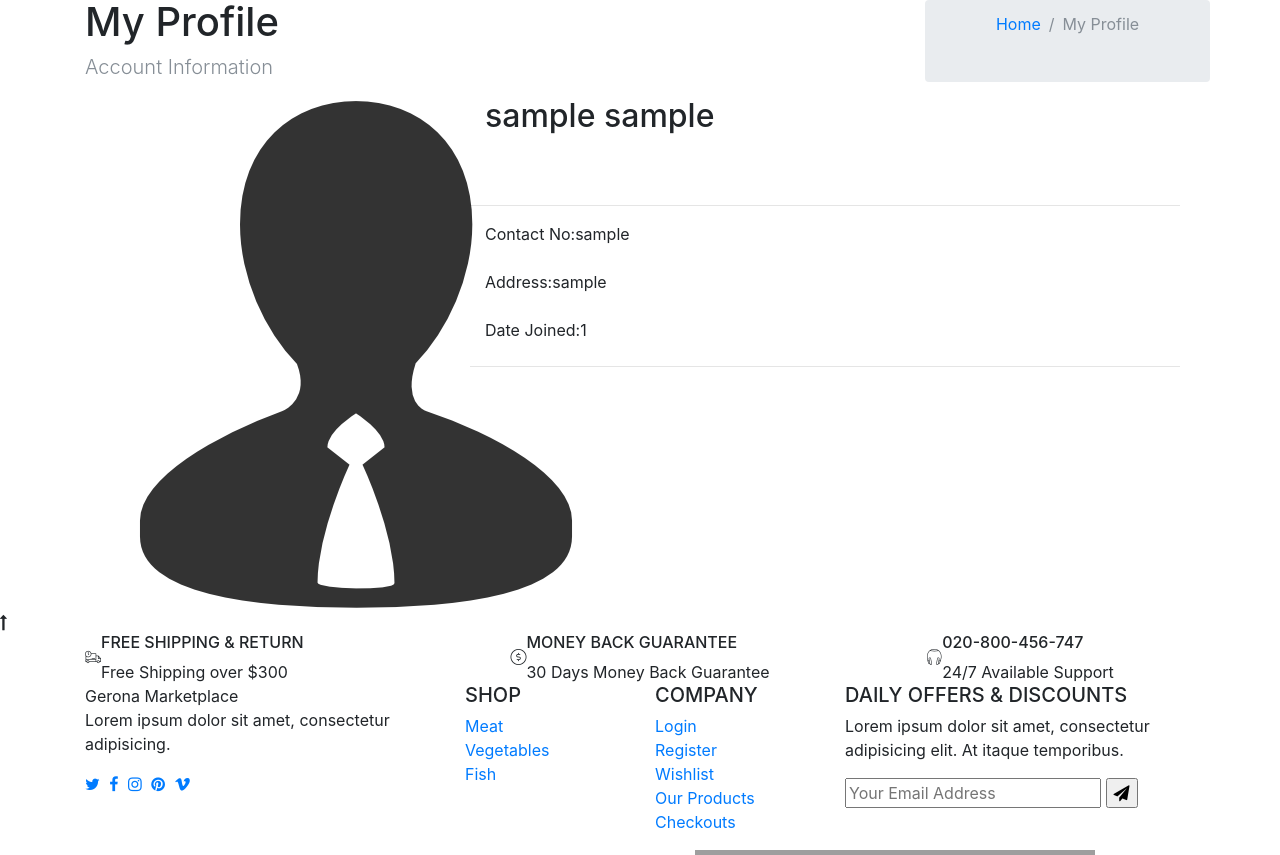
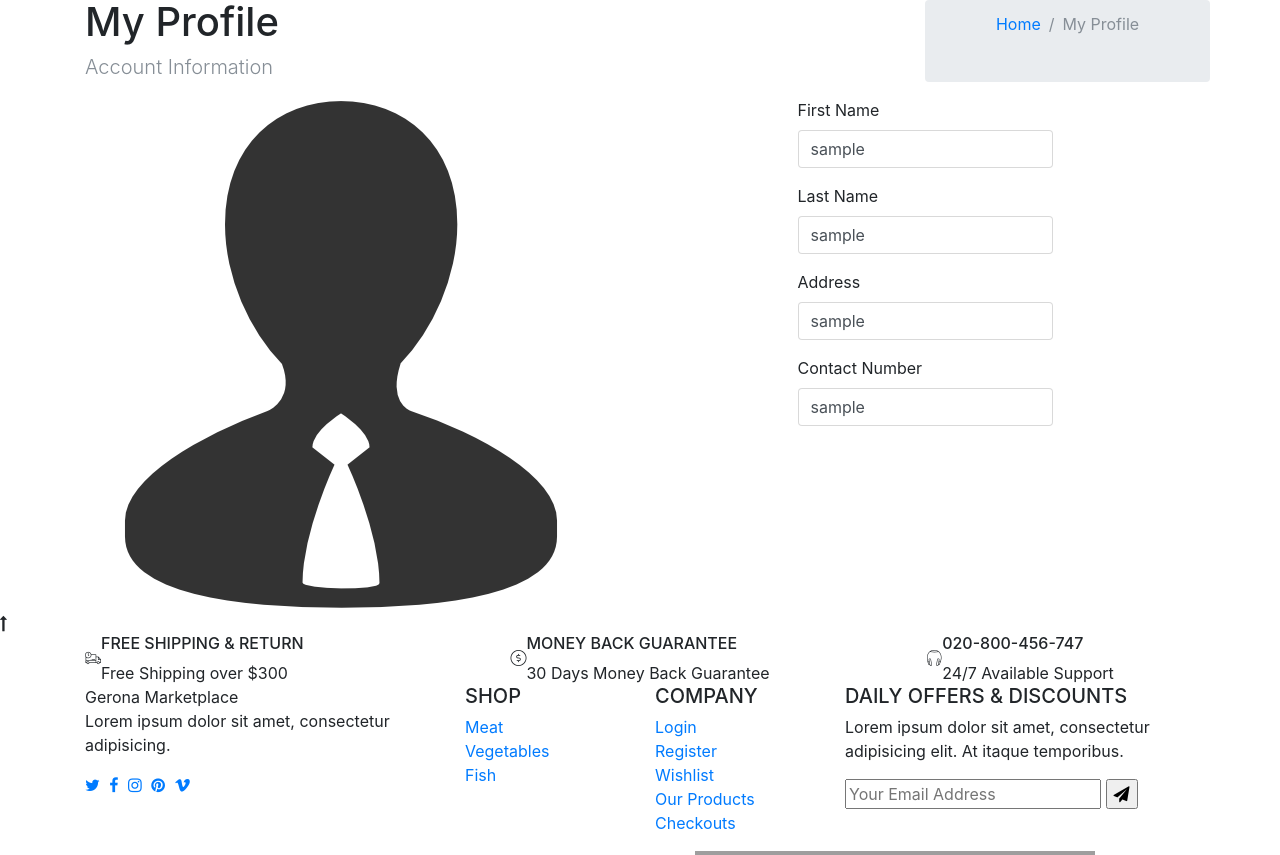
Before and after one commit to AironBOBO/onlinemeat, a CodeIgniter app: page /phpmail/index.php/profile/index in a window 1280 px wide. Shown: the part 92-947 px from the top of the page. Run offline with CodeIgniter, Linux system fonts and the light colour scheme; the visitor is signed in with stand-in values (Sample User, id 1); data that the repository does not hold is empty; some libraries are stand-ins or nearby versions; grey boxes are pictures that could not be loaded.

Commit message:
Added Profile Information

```diff
--- a/application/views/profile_view.php
+++ b/application/views/profile_view.php
@@ -27,27 +27,48 @@
             <li class="breadcrumb-item active">My Profile</li>
           </ul>
         </div>
-        <div class="container-fluid">
         <div class="row">
-  <div class="col-md-4 col-xs-10 col-sm-6 col-md-4">
+          <div class="col-sm-6">
                 <img alt="User Pic" src="assets/images/admin.png" id="profile-image1" class="img-circle img-responsive">
           </div>
-    <div class="col-md-8 col-xs-12 col-sm-6 col-lg-8" >
-                         <div class="container" >
-                           <h2><?php echo $this->session->user_fname; ?>
-                           <?php echo $this->session->user_lname; ?></h2>
-                           <br /><br />
-                      <!--     <p>an <b> Employee</b></p>-->
+          <div class="col-sm-6">
+            <form id="frm_register">
+                  <div class="row">
+                    <div class="col-sm-6" style="float: none;  margin: 0 auto;">
+                      <div class="form-group">
+                        <label for="name" class="form-label">First Name</label>
+                        <input type="text" name="user_fname" value="<?php echo $this->session->user_fname; ?>" class="form-control">
                       </div>
-                          <hr>
-                         <ul class="container details" >
-                           <p><label class="form-label">Contact No:</label><span class="glyphicon glyphicon-phone-alt" style="width:10px;"></span><?php echo $this->session->user_mobile; ?></p>
-                           <p><label class="form-label">Address: </label><span class="glyphicon glyphicon-phone-alt" style="width:10px;"></span><?php echo $this->session->user_address; ?></p>
-                            <p><label class="form-label">Date Joined:</label><span class="glyphicon glyphicon-phone-alt" style="width:10px;"></span><?php echo $this->session->date_created; ?></p>
-                         </ul>
-                         <hr>
-                         <!--<div class="col-sm-5 col-xs-6 tital " >Date Of Birth: 15 Jun 2016</div>-->
                     </div>
+                  </div>
+                  <div class="row">
+                    <div class="col-sm-6" style="float: none;  margin: 0 auto;">
+                      <div class="form-group">
+                        <label for="name" class="form-label">Last Name</label>
+                        <input type="text" name="user_lname" value="<?php echo $this->session->user_lname; ?>" class="form-control">
+                      </div>
+                    </div>
+                  </div>
+                  <div class="row">
+                    <div class="col-sm-6" style="float: none;  margin: 0 auto;">
+                      <div class="form-group">
+                        <label for="name" class="form-label">Address</label>
+                        <input type="text" name="user_address" value="<?php echo $this->session->user_address; ?>" class="form-control">
+                      </div>
+                    </div>
+                  </div>
+                  <div class="row">
+                    <div class="col-sm-6" style="float: none;  margin: 0 auto;">
+                      <div class="form-group">
+                        <label for="name" class="form-label">Contact Number</label>
+                        <input type="text" name="user_mobile" value="<?php echo $this->session->user_mobile; ?>" class="form-control input-text">
+                      </div>
+                    </div>
+                  </div>
+              </form>
+          </div>
+          <div class="col-sm-6">
+
           </div>
         </div>
       </div>
```
Lines whose indentation alone changed are shown as unchanged.
